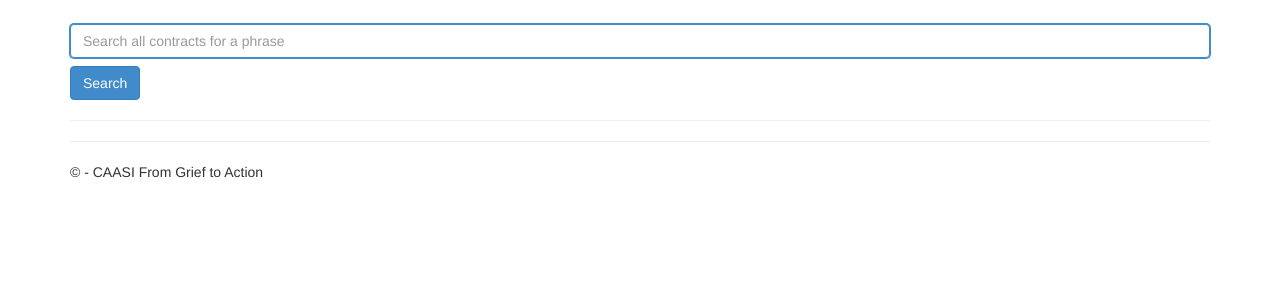
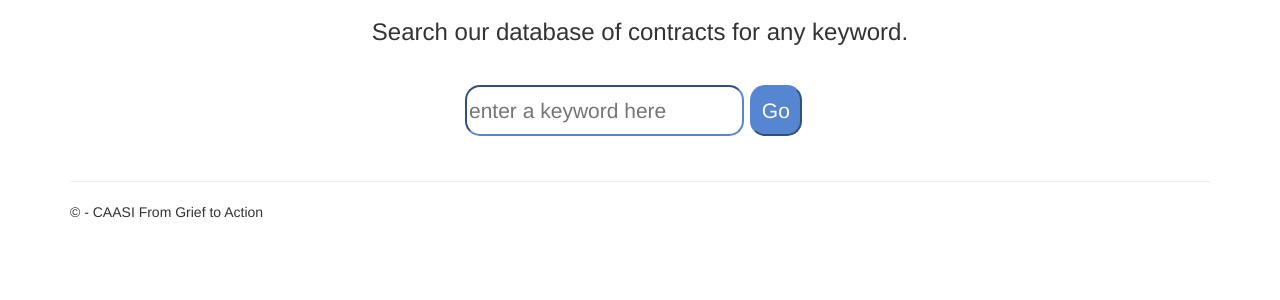
Before and after one commit to CAASI-G2A/g2a-website, a Django app: page /search_contract/ in a window 1280 px wide. Shown: the part 51-351 px from the top of the page. Run offline with Django 3.2, Linux system fonts and the light colour scheme; some libraries are stand-ins or nearby versions.

Commit message:
Update search_contract.html

```diff
--- a/PPUC/app/templates/app/search_contract.html
+++ b/PPUC/app/templates/app/search_contract.html
@@ -1,18 +1,25 @@
 {% extends "app/layout.html" %}
 
 {% block content %}
-<form method="GET" action="{% url 'search_contract' %}">
-    <div class="active-cyan-3 active-cyan-4 mb-4" style="padding-top: 5px; padding-bottom: 8px;">
-        <input class="form-control" type="text" name="q" value="{{request.GET.q}}" placeholder="Search all contracts for a phrase" aria-label="Search" style="width: 100%">
-    </div>
-    <button class="btn btn-primary" type="submit">
-        Search
-    </button>
-</form>
+
+<h3 style="text-align:center;">Search our database of contracts for any keyword.</h3>
+
+<div class="jumbotron" style="background-color:white;padding-top:30px;padding-bottom:15px;">
+
+  <div style="max-width:350px;margin:0px auto;">
+
+    <form method="GET" action="{% url 'search_contract' %}">
+        <input name="q" value="{{request.GET.q}}" placeholder="enter a keyword here" style="border-radius:15px;align:center; border-width:2px; border-color:#5685d1;">
+        <button class=" "btn btn-success" type="submit" style="border-radius:15px;color:white;background-color:#5685d1;border-color:#5685d1;padding-left:10px;padding-right:10px;">
+            Go
+        </button>
+
+    </form>
+  </div>
+</div>
 {% if results != '' %}
-    <hr >
-    {% for sentence in results %}
-        <p><strong>{{sentence.location}} Contract:   </strong><a class ="a1" href ="{% url 'edit_sentence' sentence.id%}">{{sentence.text}}</a></p>
+    {% for obj in results %}
+        <p class="lead"><strong><span style="color:#5685d1;">{{obj.location}} Contract:</span>   </strong>{{obj.text}}</p>
     <hr >
     {% endfor %}
 {% endif %}
```
